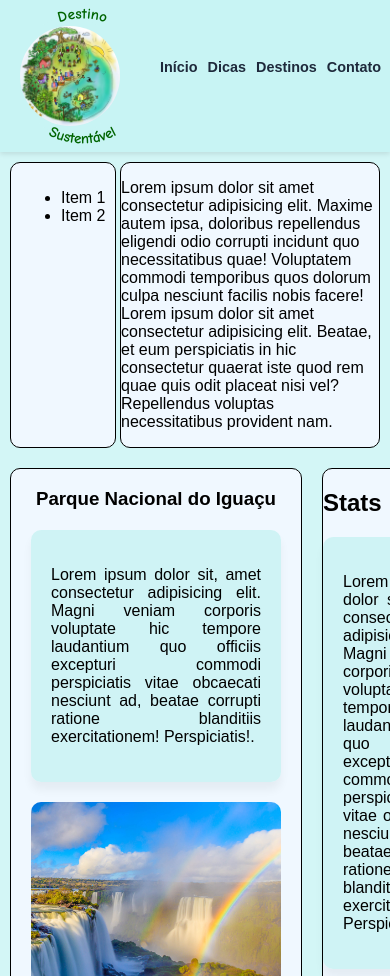
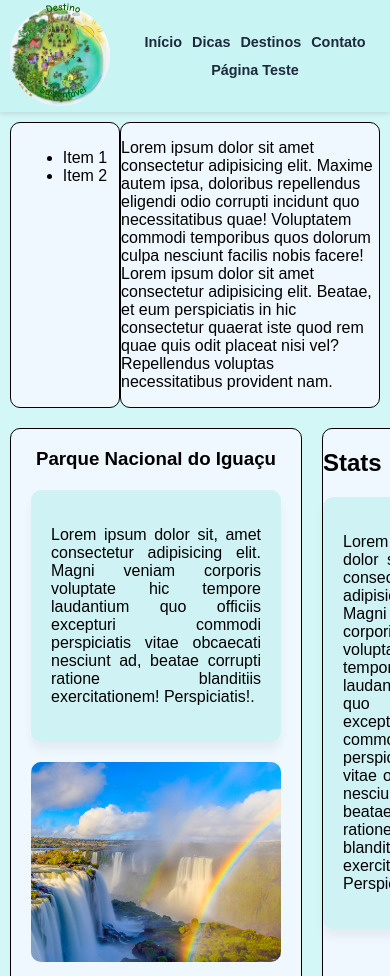
Before and after one commit to WagnerRogerioCruz/destinosustentanvel, a plain HTML site: page teste.html in a window 390 px wide. Shown: the top 976 px of the page. Drawn offline with Linux system fonts and the light colour scheme.

Commit message:
Add files via upload

```diff
--- a/estilos.css
+++ b/estilos.css
@@ -81,18 +81,39 @@
 
 /* --- RESPONSIVE PARA CELULAR --- */
 @media (max-width: 768px) {
-        .nav-links {
-            gap: 10px;
-        }
 
-        .nav-links a {
-            font-size: 0.9rem;
-        }
-}
+    .nav-links {
+        gap: 10px;
+        flex-wrap: wrap;
+        justify-content: center;
+    }
 
-@media (max-width: 768px) {
+    .nav-links a {
+        font-size: 0.9rem;
+    }
+
     .content-grid {
         grid-template-columns: 1fr;
+    }
+
+    .logo {
+        width: 80px;
+        height: 80px;
+    }
+
+    .logo svg {
+        width: 140px;
+        height: 140px;
+        top: -25px;
+        left: -25px;
+    }
+
+    .grid {
+        grid-template-areas:
+            "main"
+            "stats"
+            "info"
+            "chart";
     }
 }
 /* --- HERO SECTION --- */
--- a/gridareas.css
+++ b/gridareas.css
@@ -31,5 +31,5 @@
   border: 1px solid black;
   border-radius: 10px;
   background-color: aliceblue;
-  max-width:fit-content
+  max-width:100%
 }
```
